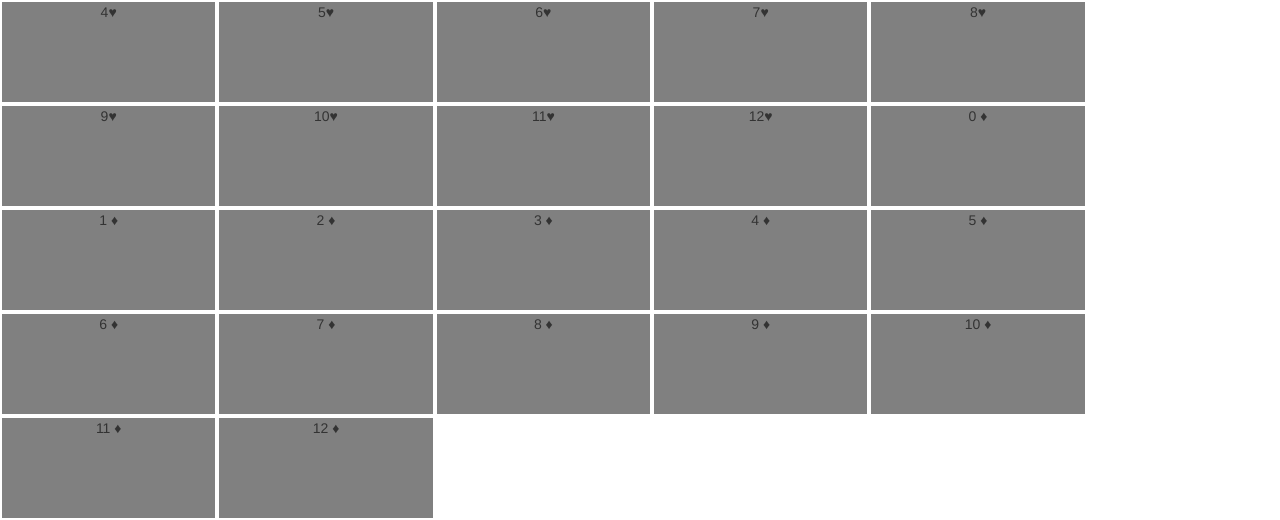
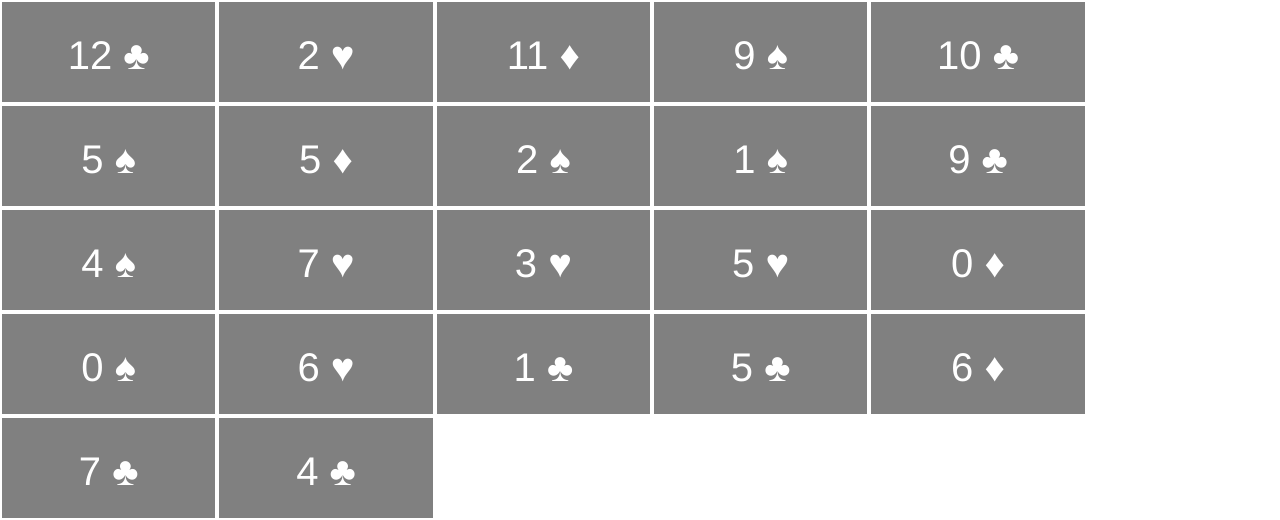
Before and after one commit to doubldragon/memory-game, a plain HTML site: page app/index.html in a window 1280 px wide. Shown: the part 694-1214 px from the top of the page. Drawn offline with nearby package versions, Linux system fonts and the light colour scheme.

Commit message:
Deck builds and shuffles

```diff
--- a/app/main.js
+++ b/app/main.js
@@ -2,7 +2,7 @@ function cardController ($scope) {
 
 	$scope.deckSize = 52;
 	$scope.deck = [];
-	$scope.suits = [ '♠','♣','♥',' ♦'];
+	$scope.suits = [ ' ♠',' ♣',' ♥',' ♦'];
 
 	$scope.buildDeck = function () {
 		console.log("building deck");
@@ -11,9 +11,26 @@ function cardController ($scope) {
 			$scope.deck.push(i + suit);
 		};
 });
+		$scope.shuffleDeck();
+}
+
+	$scope.shuffleDeck = function() {
+		  var currentIndex = $scope.deck.length, temporaryValue, randomIndex;
+
+		  // While there remain elements to shuffle...
+		  while (0 !== currentIndex) {
+
+		    // Pick a remaining element...
+		    randomIndex = Math.floor(Math.random() * currentIndex);
+		    currentIndex -= 1;
+
+		    // And swap it with the current element.
+		    temporaryValue = $scope.deck[currentIndex];
+		    $scope.deck[currentIndex] = $scope.deck[randomIndex];
+		    $scope.deck[randomIndex] = temporaryValue;
+		  }
 
 }
-
 
 
 $scope.buildDeck();
--- a/app/style.css
+++ b/app/style.css
@@ -2,5 +2,8 @@
 	background-color: gray;
 	height: 100px;
 	margin: 2px;
-
+	color: #fff;
+	font-size: 40px;
+	text-align: middle middle;
+	padding-top: 25px;
 }
```
